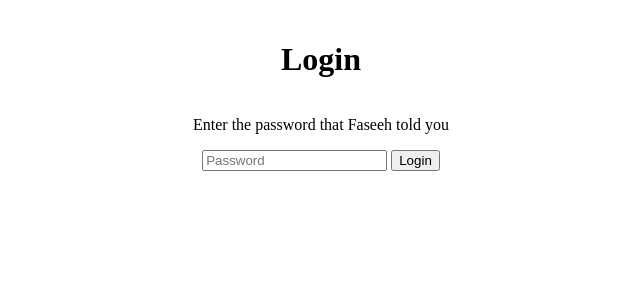
After one commit to faseeh1080/my-first-flask-project, a Flask app: page /login in a window 1280 px wide. The commit adds this page. Shown: the top 300 px of the page, without its empty margins (319-959 px from the left). Run offline with Flask 3, Linux system fonts and the light colour scheme.

Commit message:
Implement password authentication

```diff
--- a/flaskr/__init__.py
+++ b/flaskr/__init__.py
@@ -1,6 +1,6 @@
 import os
 
-from flask import Flask, render_template
+from flask import Flask, render_template,  request, redirect, url_for, session
 
 
 def create_app(test_config=None):
@@ -25,9 +25,33 @@ def create_app(test_config=None):
         pass
 
     # the main page
-    @app.route('/')
-    def hello():
+    @app.route('/', methods=['GET', 'POST'])
+    def home():
+        if 'logged_in' not in session:
+            return redirect(url_for('login'))
+
         return render_template("index.html")
+
+    # the login page
+    @app.route('/login', methods=['GET', 'POST'])
+    def login():
+        if request.method == 'POST':
+            entered_password = request.form['password']
+
+            if entered_password == "You didn't see anything.":
+                session['logged_in'] = True
+                return redirect(url_for('home'))
+            else:
+                error_message = "Invalid password. Please try again."
+                return render_template('login.html', error_message=error_message)
+
+        return render_template('login.html')
+
+    # the logout page
+    @app.route('/logout')
+    def logout():
+        session.clear()
+        return redirect(url_for('login'))
 
     from . import db
     db.init_app(app)
--- a/flaskr/static/styles.css
+++ b/flaskr/static/styles.css
@@ -15,3 +15,8 @@ body {
     padding: 20px;
     box-sizing: border-box;
 }
+
+.title {
+    width: 100%;
+    text-align: center;
+}
--- /dev/null
+++ b/flaskr/templates/login.html
@@ -0,0 +1,26 @@
+<!DOCTYPE html>
+<html lang="en">
+<head>
+    <meta charset="UTF-8">
+    <meta name="viewport" content="width=device-width, initial-scale=1.0">
+    <title>Faseeh1080 - Login</title>
+    <link rel="stylesheet" href="{{ url_for('static', filename='styles.css') }}">
+
+    <style>
+        h1, h2, h3, h4, p {
+            text-align: center;
+        }
+    </style>
+
+</head>
+<body>
+    <div class="strip-container">
+        <h1 class="title">Login</h1>
+        <p>Enter the password that Faseeh told you</p>
+        <form method="POST" action="/login">
+            <input type="text" name="password" placeholder="Password" required>
+            <button type="submit">Login</button>
+        </form>
+    </div>
+</body>
+</html>
```
Also changed, not shown: flaskr/templates/index.html (+22 -2 lines).
